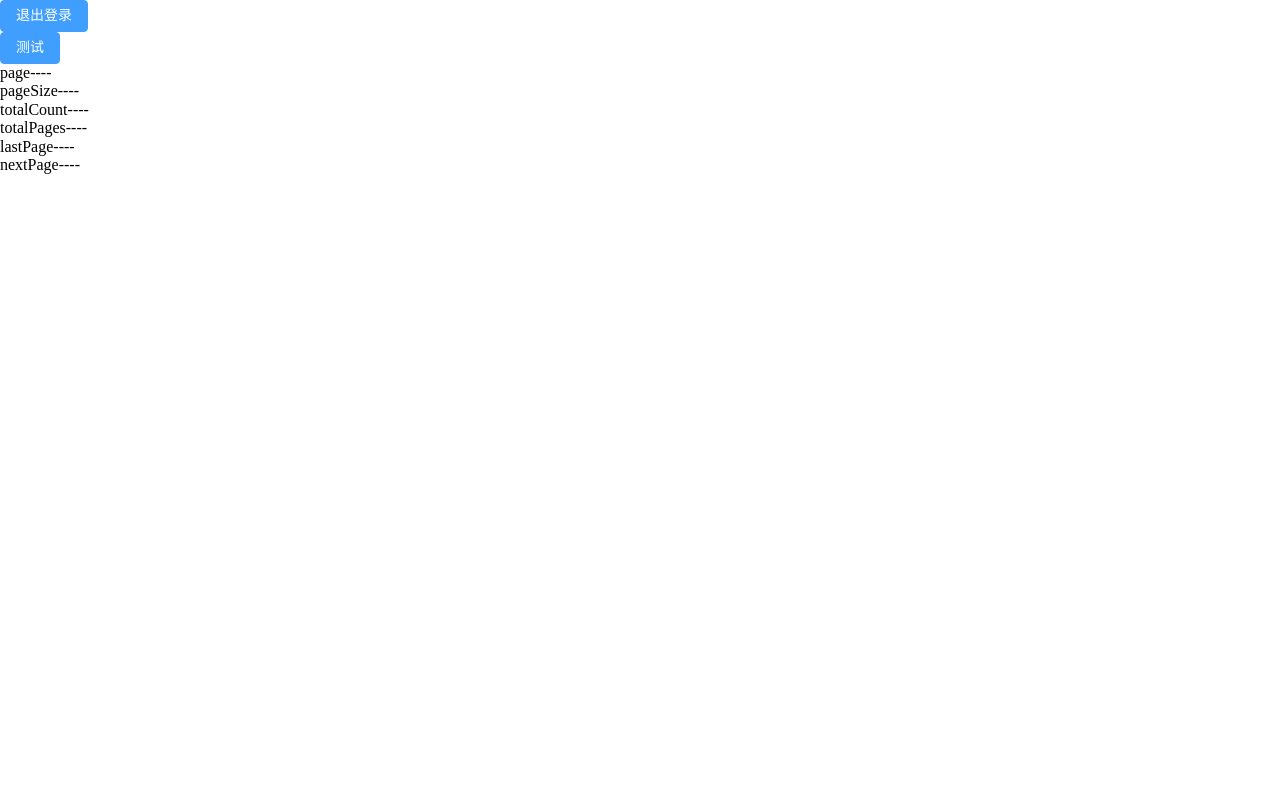
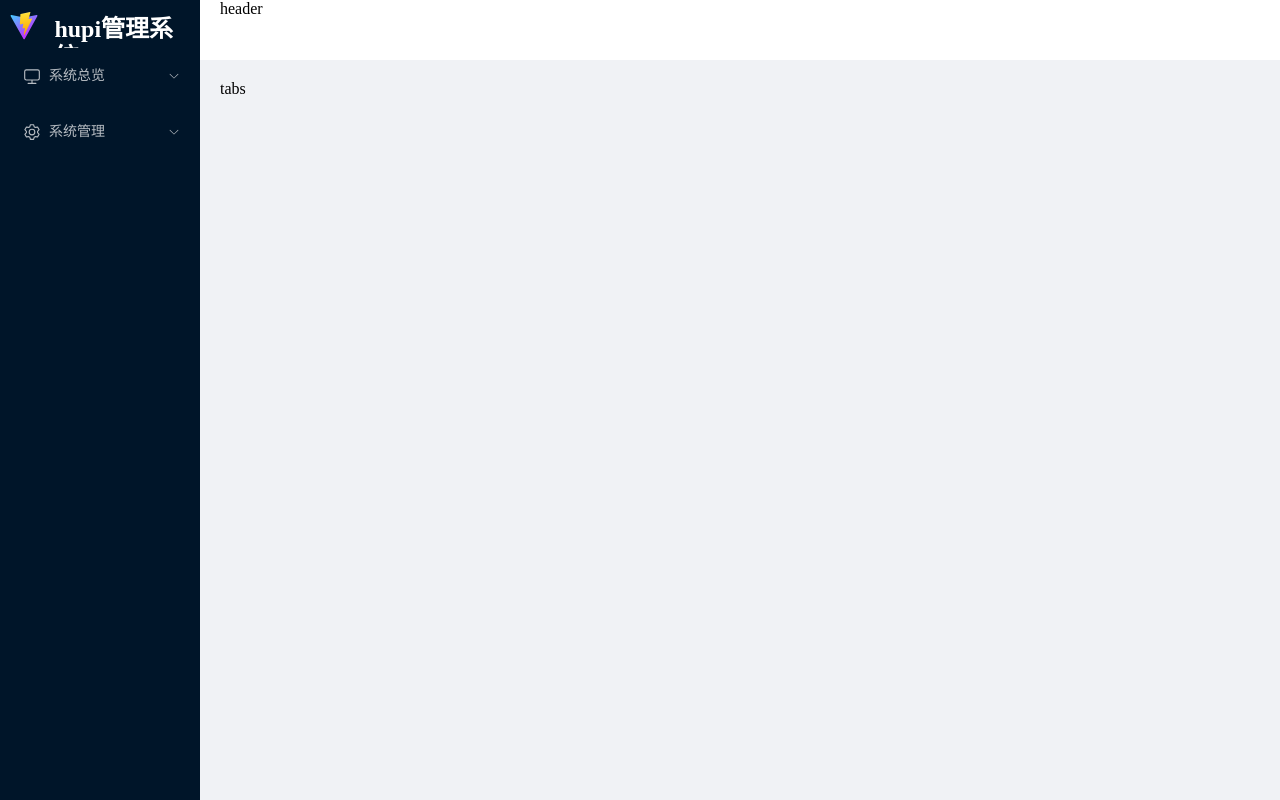
Before and after one commit to Zkeai/Yobob_init_template, a Vue app in the folder cms-recycle/: page /main in a window 1280 px wide. Built offline with nearby package versions, Linux system fonts and the light colour scheme; sample sign-in values are in the browser's storage.

Commit message:
hupi init

```diff
--- a/cms-recycle/src/App.vue
+++ b/cms-recycle/src/App.vue
@@ -1,4 +1,12 @@
-<script setup lang="ts"></script>
+<script setup lang="ts">
+import { onMounted } from 'vue'
+
+onMounted(() => {
+  document.body.style.setProperty('--el-menu-text-color', '#b7bdc3')
+  document.body.style.setProperty('--el-menu-active-text-color', '#fff')
+  document.body.style.setProperty('--el-menu-background-color', '#001529')
+})
+</script>
 
 <template>
   <div class="app">
--- /dev/null
+++ b/cms-recycle/src/components/layout/aside/index.vue
@@ -0,0 +1,75 @@
+<template>
+  <div class="menu">
+    <div class="aside-logo">
+      <img class="aside-image" src="@/assets/img/logo.svg" alt="" />
+      <h2 class="aside-title">hupi管理系统</h2>
+    </div>
+    <div class="aside-menu">
+      <el-menu>
+        <el-sub-menu>
+          <template #title>
+            <el-icon><Monitor /></el-icon>
+            <span>系统总览</span>
+          </template>
+          <el-menu-item>核心技术</el-menu-item>
+          <el-menu-item>商品统计</el-menu-item>
+        </el-sub-menu>
+
+        <el-sub-menu>
+          <template #title>
+            <el-icon><Setting /></el-icon>
+            <span>系统管理</span>
+          </template>
+          <el-menu-item>用户管理</el-menu-item>
+          <el-menu-item>部门管理</el-menu-item>
+          <el-menu-item>菜单管理</el-menu-item>
+          <el-menu-item>角色管理</el-menu-item>
+        </el-sub-menu>
+      </el-menu>
+    </div>
+  </div>
+</template>
+
+<script setup lang="ts">
+import { ref, reactive } from 'vue'
+</script>
+<style scoped lang="less">
+.menu {
+  height: 100%;
+  background-color: #001529;
+}
+.aside-logo {
+  display: flex;
+  height: 28px;
+  padding: 12px 10px 8px 10px;
+  flex-direction: row;
+  justify-content: flex-start;
+  overflow: hidden;
+  .aside-img {
+    height: 100%;
+    margin: 0 10px;
+  }
+  .aside-title {
+    padding: 4px 4px 4px 16px;
+    color: white;
+  }
+}
+
+.el-menu {
+  border-right: none;
+  user-select: none;
+  background-color: #001529;
+}
+.el-sub-menu {
+  .el-menu-item {
+    padding-left: 50px !important ;
+    background-color: #0c2135;
+  }
+  .el-menu-item:hover {
+    color: #fff;
+  }
+  el-menu-item.is-active {
+    background-color: #0a60bd;
+  }
+}
+</style>
--- /dev/null
+++ b/cms-recycle/src/components/layout/header/index.vue
@@ -0,0 +1,8 @@
+<template>
+  <div>header</div>
+</template>
+
+<script setup lang="ts">
+import { ref, reactive } from 'vue'
+</script>
+<style scoped lang="less"></style>
--- /dev/null
+++ b/cms-recycle/src/components/layout/tabs/index.vue
@@ -0,0 +1,8 @@
+<template>
+  <div>tabs</div>
+</template>
+
+<script setup lang="ts">
+import { ref, reactive } from 'vue'
+</script>
+<style scoped lang="less"></style>
--- /dev/null
+++ b/cms-recycle/src/layout/index.vue
@@ -0,0 +1,41 @@
+<template>
+  <div class="layout">
+    <el-container>
+      <el-aside width="200px"><Aside /></el-aside>
+      <el-container>
+        <el-header><Header /></el-header>
+        <el-main><Tabs /></el-main>
+      </el-container>
+    </el-container>
+  </div>
+</template>
+<script setup lang="ts">
+import Header from '@/components/layout/header/index.vue'
+import Aside from '@/components/layout/aside/index.vue'
+import Tabs from '@/components/layout/tabs/index.vue'
+</script>
+<style scoped lang="less">
+.layout {
+  height: 100%;
+  .el-container {
+    height: 100%;
+    .el-aside {
+      overflow-x: hidden;
+      overflow-y: auto;
+      text-align: left;
+      cursor: pointer;
+      background-color: #001529;
+      transition: width 0.3s linear;
+      scrollbar-width: none; /* firefox*/
+      -ms-overflow-style: none; /*IE 10+ */
+      &::-webkit-scrollbar {
+        display: none;
+      }
+    }
+
+    .el-main {
+      background-color: #f0f2f5;
+    }
+  }
+}
+</style>
--- a/cms-recycle/src/router/index.ts
+++ b/cms-recycle/src/router/index.ts
@@ -11,14 +11,14 @@ const router = createRouter({
       redirect: '/main'
     },
     {
+      path: '/main',
+      component: () => import('../layout/index.vue')
+    },
+    {
       path: '/login',
       component: () => import('../views/login/index.vue')
     },
-    {
-      path: '/main',
-      name: 'main',
-      component: () => import('../views/main/Main.vue')
-    },
+
     {
       path: '/:pathMatch(.*)',
       component: () => import('../views/not-found/NotFound.vue')
```
Also changed, not shown: cms-recycle/components.d.ts (+16 -0 lines).
